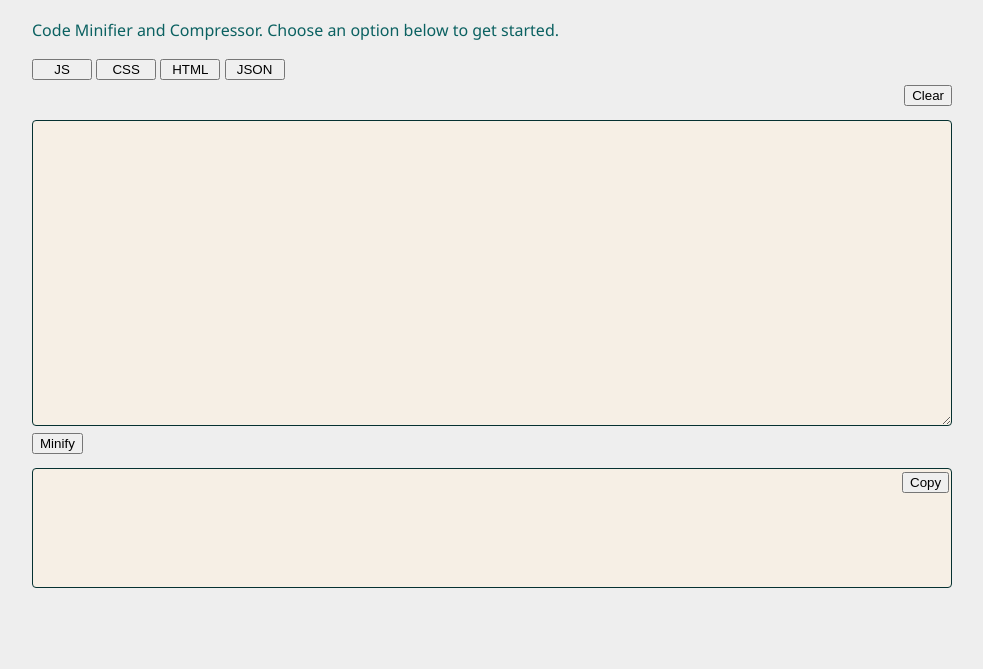
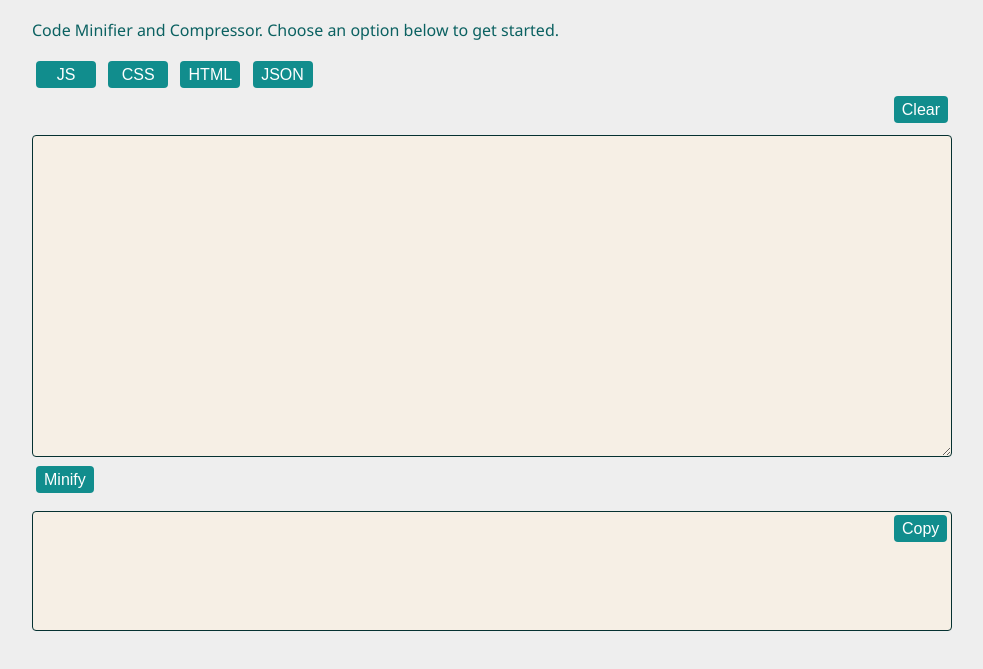
Before and after one commit to Niklus/codetrim, a plain HTML site: page static/index.html in a window 1280 px wide. Shown: the part 67-736 px from the top of the page, without its empty margins (148-1131 px from the left). Drawn offline with Linux system fonts and the light colour scheme; no server answers.

Commit message:
Update styles

```diff
--- a/static/index.css
+++ b/static/index.css
@@ -39,8 +39,14 @@ textarea {
   display: flex;
   align-items: flex-start;
 }
+
+textarea,
+#output {
+  padding: 10px;
+}
+
 .copy-btn {
-  margin-left: -50px;
+  margin-left: -58px;
   margin-top: 18px;
 }
 
@@ -53,3 +59,22 @@ textarea {
 .options button {
   width: 60px;
 }
+
+button {
+  border: 0;
+  border-radius: 0.25rem;
+  background: rgb(17, 141, 141);
+  color: white;
+  font-family: -system-ui, sans-serif;
+  font-size: 1rem;
+  line-height: 1.2;
+  white-space: nowrap;
+  text-decoration: none;
+  padding: 0.25rem 0.5rem;
+  margin: 0.25rem;
+  cursor: pointer;
+}
+
+button:hover {
+  background: rgb(11, 91, 91);
+}
```
